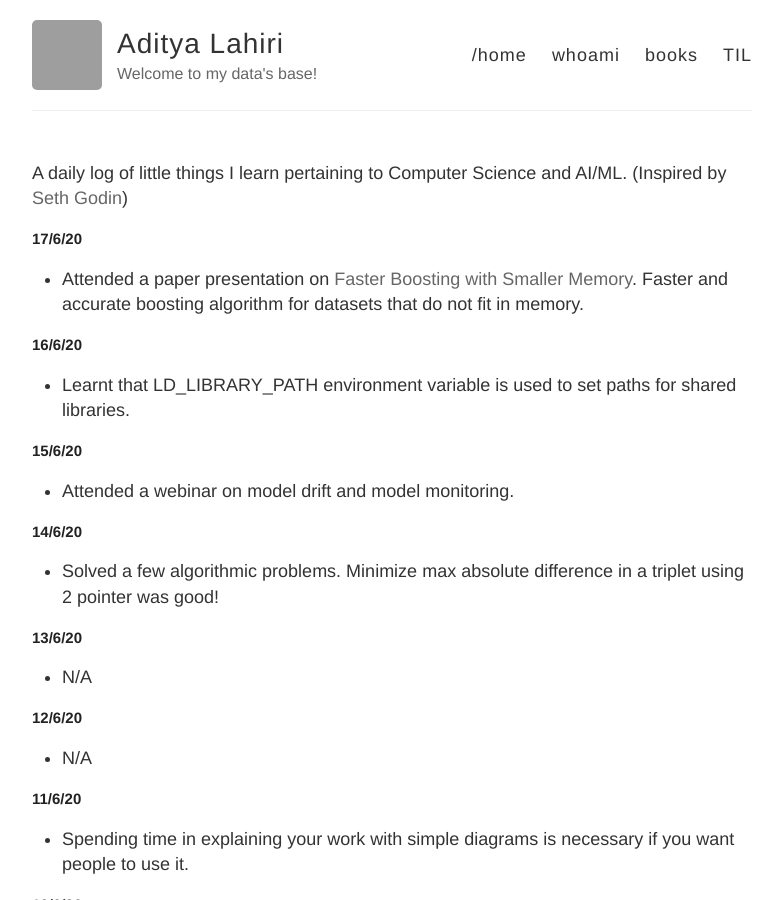
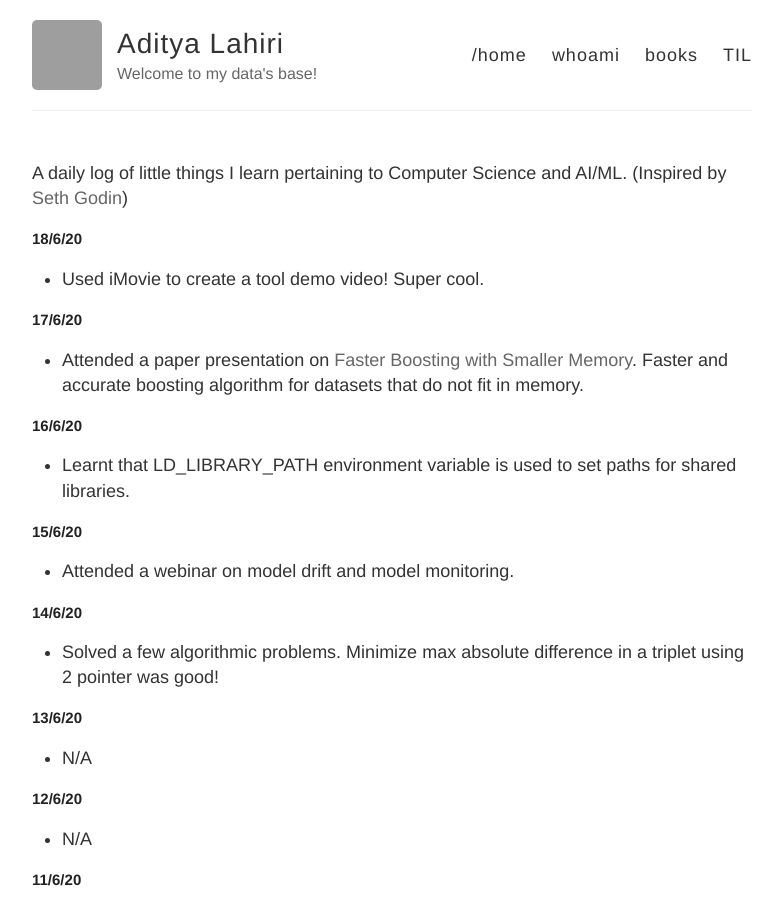
Before and after one commit to adityalahiri/adityalahiri.github.io, a Jekyll site: the page built from TIL.md, in a window 1280 px wide and 900 px high. Shown: the whole window, without its empty margins (248-1030 px from the left). Built offline with Jekyll 4.4.1, drawn with Linux system fonts in a browser that asks for light colours; our own code applies the rules of GitHub Pages for plain Markdown files; grey boxes are pictures that could not be loaded.

Commit message:
Update for 18/6

```diff
--- a/TIL.md
+++ b/TIL.md
@@ -1,5 +1,9 @@
 A daily log of little things I learn pertaining to Computer Science and AI/ML.
 (Inspired by [Seth Godin](https://seths.blog/))
+
+## 18/6/20
+
+* Used iMovie to create a tool demo video! Super cool.
 
 ## 17/6/20
 
```
